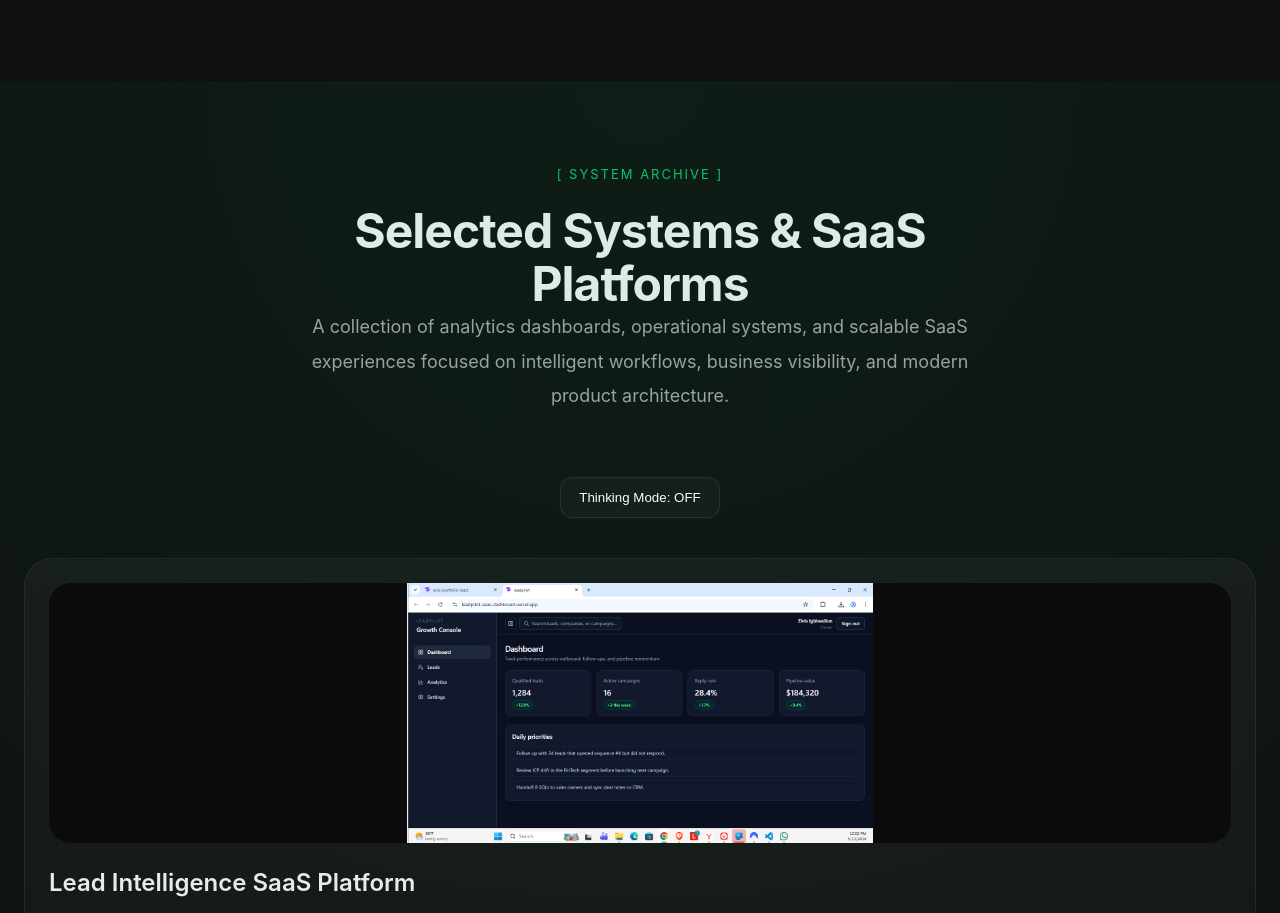
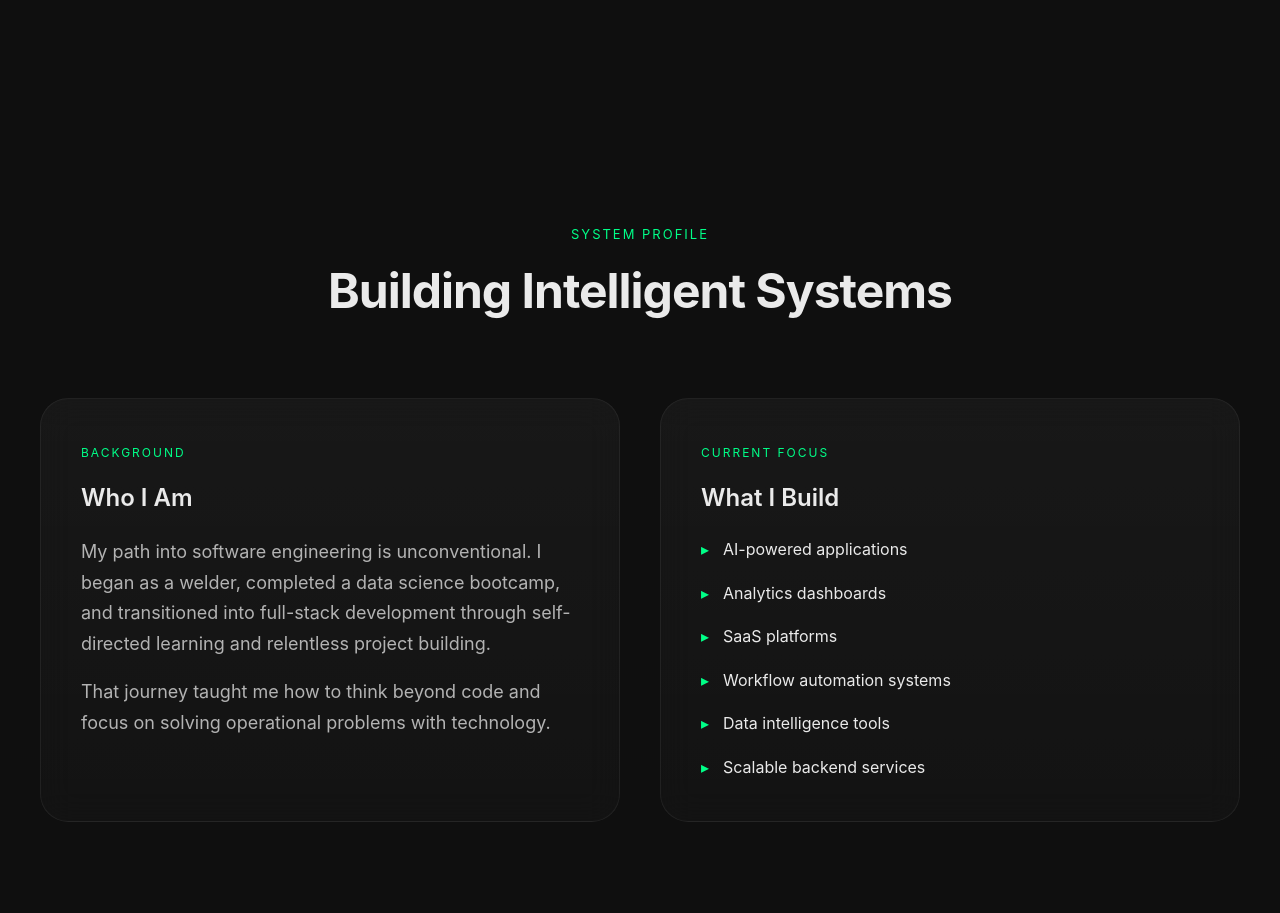
Before and after one commit to igbinedionelvis/elvis-portfolio-react, a React (Vite) app: page / in a window 1280 px wide. Shown: the part 639-1552 px from the top of the page. Built offline with nearby package versions, Linux system fonts and the light colour scheme.

Commit message:
Implement About and what I do section

```diff
--- a/src/App.jsx
+++ b/src/App.jsx
@@ -4,6 +4,7 @@ import Projects from "./components/Projects";
 import Contact from "./components/Contact";
 import Reveal from "./components/Reveal";
 import Cursor from "./components/Cursor";
+import About from "./components/About";
 
 function App() {
   return (
@@ -14,6 +15,10 @@ function App() {
       <main>
         <Reveal>
           <Hero />
+        </Reveal>
+
+        <Reveal>
+          <About />
         </Reveal>
 
         <Reveal>
--- /dev/null
+++ b/src/components/About.jsx
@@ -0,0 +1,80 @@
+import { motion } from "framer-motion";
+
+export default function About() {
+  return (
+    <section className="about" id="about">
+
+      <div className="about-container">
+
+        <div className="about-heading">
+
+          <span className="about-tag">
+            SYSTEM PROFILE
+          </span>
+
+          <h2>
+            Building Intelligent Systems
+          </h2>
+
+        </div>
+
+        <div className="about-grid">
+
+          <motion.div
+            className="about-card"
+            initial={{ opacity: 0, x: -60 }}
+            whileInView={{ opacity: 1, x: 0 }}
+            viewport={{ once: true }}
+            transition={{ duration: 0.8 }}
+          >
+            <span className="card-label">
+              BACKGROUND
+            </span>
+
+            <h3>Who I Am</h3>
+
+            <p>
+              My path into software engineering is unconventional.
+              I began as a welder, completed a data science bootcamp,
+              and transitioned into full-stack development through
+              self-directed learning and relentless project building.
+            </p>
+
+            <p>
+              That journey taught me how to think beyond code and focus
+              on solving operational problems with technology.
+            </p>
+
+          </motion.div>
+
+          <motion.div
+            className="about-card"
+            initial={{ opacity: 0, x: 60 }}
+            whileInView={{ opacity: 1, x: 0 }}
+            viewport={{ once: true }}
+            transition={{ duration: 0.8 }}
+          >
+            <span className="card-label">
+              CURRENT FOCUS
+            </span>
+
+            <h3>What I Build</h3>
+
+            <ul className="focus-list">
+              <li>AI-powered applications</li>
+              <li>Analytics dashboards</li>
+              <li>SaaS platforms</li>
+              <li>Workflow automation systems</li>
+              <li>Data intelligence tools</li>
+              <li>Scalable backend services</li>
+            </ul>
+
+          </motion.div>
+
+        </div>
+
+      </div>
+
+    </section>
+  );
+}
--- a/src/components/Hero.jsx
+++ b/src/components/Hero.jsx
@@ -143,9 +143,24 @@ export default function Hero() {
 
           {/* BUTTONS */}
           <div className="hero-actions">
-            <button className="primary-btn">View Projects</button>
-            <button className="secondary-btn">Contact</button>
+
+            <a href="#projects" className="primary-btn">
+              View Projects
+            </a>
+
+            <a href="#contact" className="secondary-btn">
+              Contact
+            </a>
+
+            <a
+              href="/Elvis-Igbinedion-CV.pdf"
+              download
+              className="secondary-btn"
+            >
+              Download CV
+            </a>
           </div>
+
         </div>
 
         {/* RIGHT */}
@@ -160,8 +175,14 @@ export default function Hero() {
         >
           {/* IMAGE */}
           <div className="profile-image">
-            <img src="/me1.jpg" className="img1" />
-            <img src="/me2.jpg" className="img2" />
+
+            <img src="/me1.jpg" className="img1" alt="Elvis portrait" />
+            <img src="/me2.jpg" className="img2" alt="Elvis profile terminal view" />
+
+            <div className="profile-hint">
+              ACCESS PROFILE
+            </div>
+
           </div>
 
           {/* PANEL */}
--- a/src/components/Navbar.jsx
+++ b/src/components/Navbar.jsx
@@ -42,6 +42,7 @@ export default function Navbar() {
 
         <div className="nav-links">
           {navItem("home", "Home")}
+          {navItem("about", "About")}
           {navItem("projects", "Projects")}
           {navItem("contact", "Contact")}
         </div>
--- a/src/styles.css
+++ b/src/styles.css
@@ -251,6 +251,19 @@ p {
   }
 }
 
+@keyframes portraitFloat {
+
+  0%,
+  100% {
+    transform: translateY(0);
+  }
+
+  50% {
+    transform: translateY(-18px);
+  }
+
+}
+
 /* =========================
    HERO CONTENT
 ========================= */
@@ -320,6 +333,26 @@ p {
     border-radius 0.5s ease;
 
   box-shadow: 0 30px 100px rgba(0, 0, 0, 0.8);
+
+  animation: portraitFloat 4s ease-in-out infinite;
+
+}
+
+.profile-hint {
+  position: absolute;
+
+  bottom: -32px;
+  left: 50%;
+
+  transform: translateX(-50%);
+
+  font-size: 11px;
+
+  letter-spacing: 2px;
+
+  color: #00ff88;
+
+  opacity: 0.45;
 }
 
 .profile.active .profile-image {
@@ -596,15 +629,120 @@ p {
 }
 
 /* =========================
-   PROJECTS SECTION
+   ABOUT
 ========================= */
 
-.toggle button {
-  background: transparent;
-  border: 1px solid rgba(255, 255, 255, 0.2);
-  color: white;
-  border-radius: 8px;
-  cursor: pointer;
+.about {
+  position: relative;
+
+  padding: 140px 24px;
+
+  overflow: hidden;
+}
+
+.about-container {
+  max-width: 1200px;
+
+  margin: 0 auto;
+}
+
+.about-heading {
+  text-align: center;
+
+  margin-bottom: 80px;
+}
+
+.about-tag {
+  display: inline-block;
+
+  color: #00ff88;
+
+  font-size: 13px;
+
+  letter-spacing: 2px;
+
+  text-transform: uppercase;
+
+  margin-bottom: 20px;
+}
+
+.about-grid {
+  display: grid;
+
+  grid-template-columns: repeat(2, 1fr);
+
+  gap: 40px;
+}
+
+.about-card {
+  padding: 40px;
+
+  border-radius: 28px;
+
+  background:
+    linear-gradient(180deg,
+      rgba(255, 255, 255, 0.04),
+      rgba(255, 255, 255, 0.02));
+
+  border: 1px solid rgba(255, 255, 255, 0.06);
+
+  backdrop-filter: blur(16px);
+
+  transition:
+    transform 0.4s ease,
+    border-color 0.4s ease;
+}
+
+.about-card:hover {
+  transform: translateY(-8px);
+
+  border-color: rgba(0, 255, 136, 0.2);
+}
+
+.card-label {
+  color: #00ff88;
+
+  font-size: 12px;
+
+  letter-spacing: 2px;
+
+  display: inline-block;
+
+  margin-bottom: 20px;
+}
+
+.about-card h3 {
+  margin-bottom: 24px;
+}
+
+.about-card p {
+  margin-bottom: 18px;
+}
+
+.focus-list {
+  list-style: none;
+
+  display: flex;
+
+  flex-direction: column;
+
+  gap: 18px;
+}
+
+.focus-list li {
+  position: relative;
+
+  padding-left: 22px;
+}
+
+.focus-list li::before {
+  content: "▸";
+
+  position: absolute;
+
+  left: 0;
+
+  color: #00ff88;
 }
 
 /* =========================
@@ -640,6 +778,15 @@ p {
   margin: auto;
 
 }
+
+.toggle button {
+  background: transparent;
+  border: 1px solid rgba(255, 255, 255, 0.2);
+  color: white;
+  border-radius: 8px;
+  cursor: pointer;
+}
+
 
 /* =========================
    PROJECTS HEADING
@@ -1255,6 +1402,10 @@ p {
   .card-image {
     height: 220px;
   }
+
+  .about-grid {
+    grid-template-columns: 1fr;
+  }
 }
 
 @media (max-width: 1200px) and (min-width: 901px) {
@@ -1316,4 +1467,8 @@ p {
   .card-image {
     height: 220px;
   }
+
+  .about-grid {
+    grid-template-columns: 1fr;
+  }
 }
```
